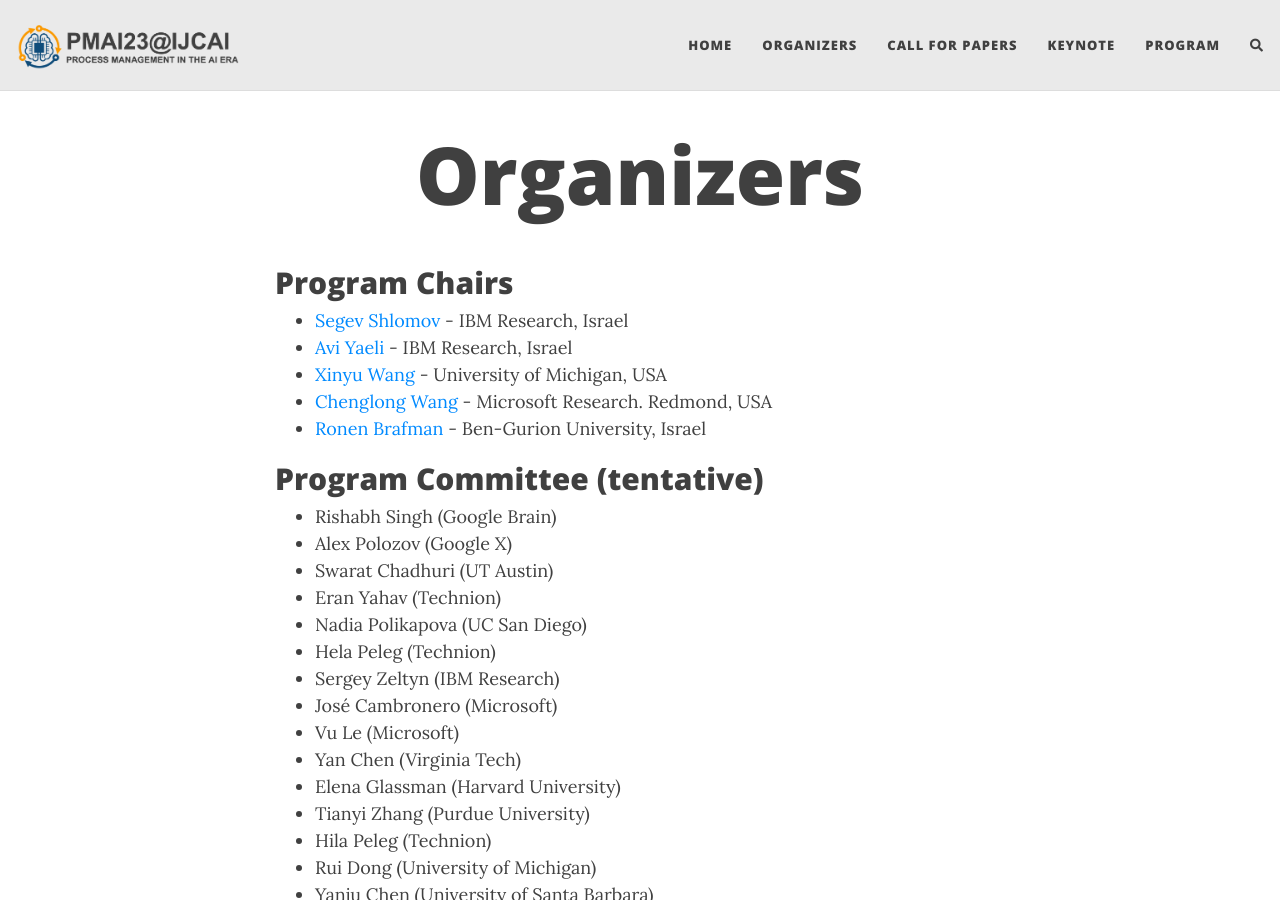
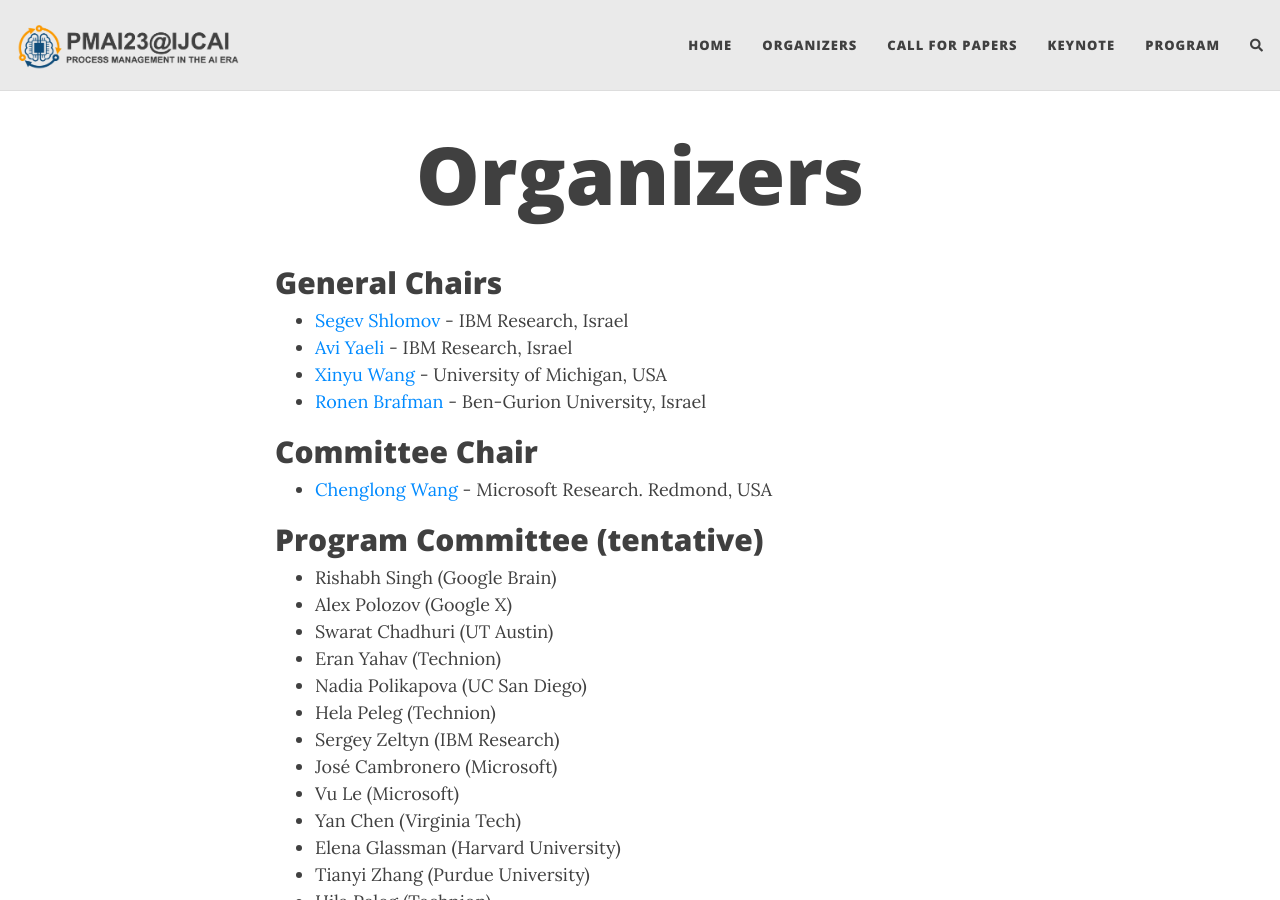
Before and after one commit to IJCAI23AutoMates/IJCAI23AutoMates..github.io, a Jekyll site: the page built from organizers.md, in a window 1280 px wide and 900 px high. Built offline with Jekyll 4.4.1, drawn with Linux system fonts in a browser that asks for light colours; nearby versions of some CDN libraries; comment, search, counter and statistics services are not loaded.

Commit message:
Update organizers.md

```diff
--- a/organizers.md
+++ b/organizers.md
@@ -3,13 +3,14 @@
 title: Organizers
 ---
 
-## Program Chairs
+## General Chairs
 - [Segev Shlomov](mailto:segev.shlomov1@ibm.com) - IBM Research, Israel
 - [Avi Yaeli](mailto:aviy@il.ibm.com) - IBM Research, Israel
 - [Xinyu Wang](mailto:xwangsd@umich.edu) - University of Michigan, USA
-- [Chenglong Wang](mailto:chenglong.wang@microsoft.com) - Microsoft Research. Redmond, USA
 - [Ronen Brafman](mailto:antonella.guzzo@unical.it) -  Ben-Gurion University, Israel
 
+## Committee Chair
+- [Chenglong Wang](mailto:chenglong.wang@microsoft.com) - Microsoft Research. Redmond, USA
 
 ## Program Committee (tentative)
 - Rishabh Singh (Google Brain)
```
